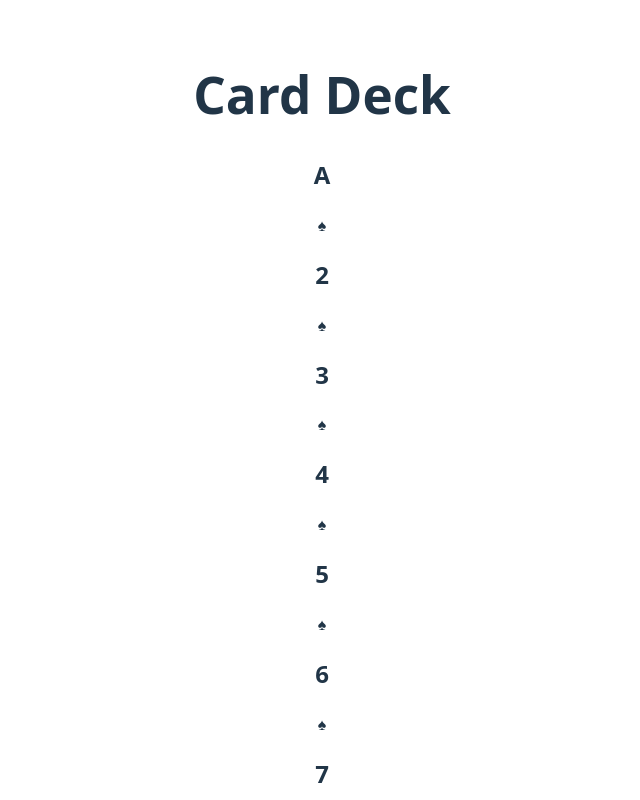
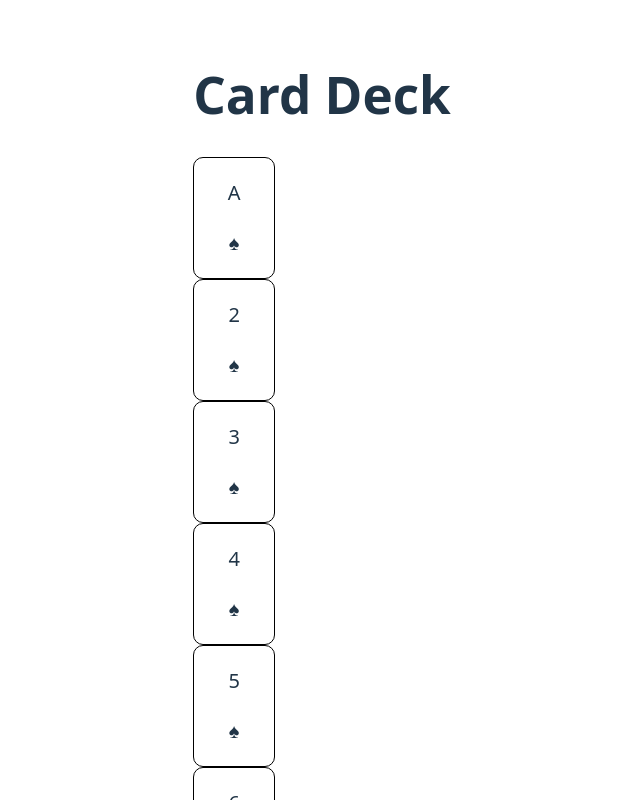
Before and after one commit to anmolcheema8/card-deck-app, a React (Vite) app: page / in a window 1280 px wide. Shown: the top 800 px of the page, without its empty margins (318-958 px from the left). Built offline with nearby package versions, Linux system fonts and the light colour scheme.

Commit message:
Fixed Card component's css issue

```diff
--- a/src/App.css
+++ b/src/App.css
@@ -6,8 +6,9 @@
 }
 
 .card {
-  width: 20px;
-  height: 40px;
+  width: 80px;
+  height: 120px;
   border: 1px solid black;
   border-radius: 10px;
+  font-size: 20px;
 }
--- a/src/components/Card.jsx
+++ b/src/components/Card.jsx
@@ -2,8 +2,8 @@ import React from "react";
 
 const Card = ({ value, suit }) => {
   return (
-    <div>
-      <h2>{value}</h2>
+    <div className = "card">
+      <p>{value}</p>
       <p>{suit}</p>
     </div>
   );
```
